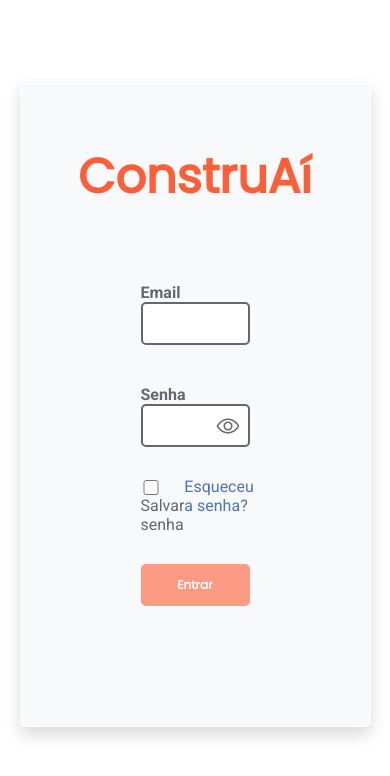
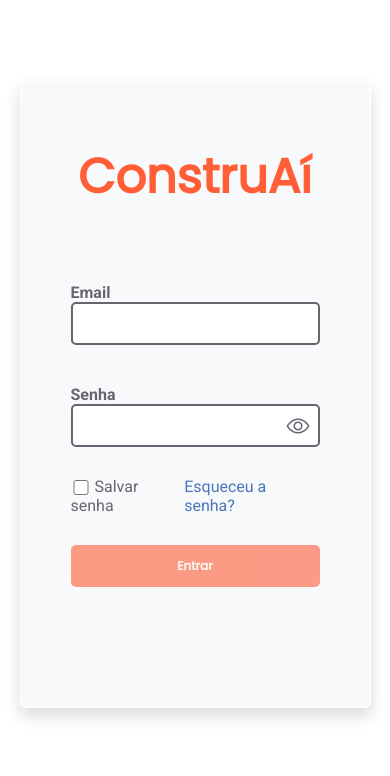
Before and after one commit to gabrielgcb/construai-front, an Angular app: page /login in a window 390 px wide. Shown: the top 776 px of the page. Built offline with nearby package versions, Linux system fonts and the light colour scheme.

Commit message:
feat: responsividade

```diff
--- a/src/app/componentes/container/container.component.scss
+++ b/src/app/componentes/container/container.component.scss
@@ -9,3 +9,9 @@
   padding: 60px 120px 120px 120px;
   box-sizing: border-box;
 }
+
+@media(max-width: 630px) {
+    .container {
+        padding: 60px 50px 120px 50px;
+    }
+}
--- a/src/app/pages/login/login.component.html
+++ b/src/app/pages/login/login.component.html
@@ -7,11 +7,6 @@
                     <label for="email">Email</label>
                     <input type="text" id="email" placeholder="" formControlName="email">
                     @if(loginForm.get('email')?.errors && loginForm.get('email')?.touched) {
-                        @if(loginForm.get('nome')?.errors?.['required']) {
-                            <div class="mensagem-erro">
-                                Campo obrigatório
-                            </div>
-                        }
                         @if(loginForm.get('email')?.errors?.['email']) {
                             <div class="mensagem-erro">
                                 Email inválido
@@ -28,11 +23,6 @@
                         </span>
                     </div>
                     @if(loginForm.get('password')?.errors && loginForm.get('password')?.touched) {
-                        @if(loginForm.get('password')?.errors?.['required']) {
-                            <div class="mensagem-erro">
-                                Campo obrigatório
-                            </div>
-                        }
                         @if(loginForm.get('password')?.errors?.['minlength']) {
                             <div class="mensagem-erro">
                                 A senha precisa ter, no mínimo, 6 caracteres
```
Lines whose indentation alone changed are shown as unchanged.
